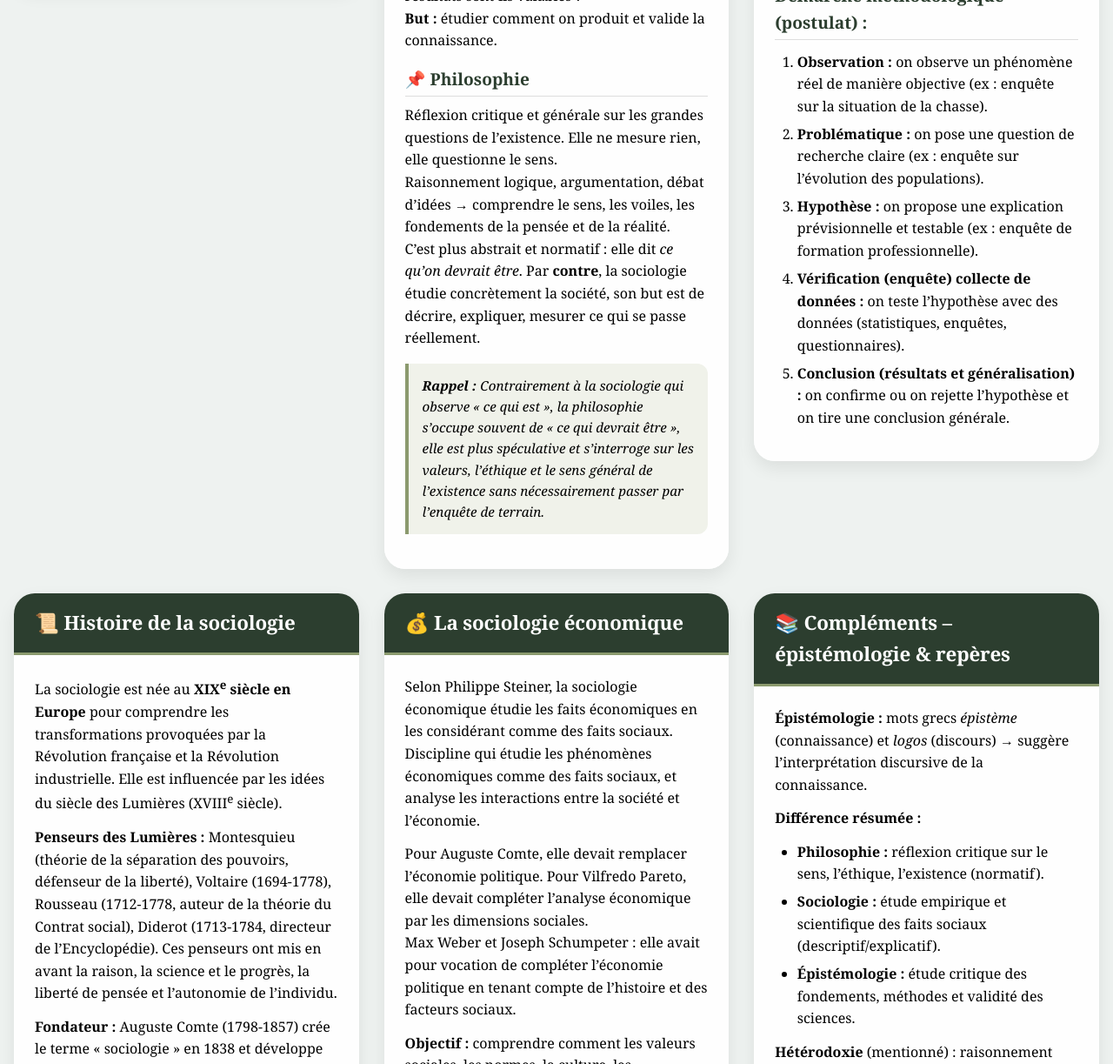
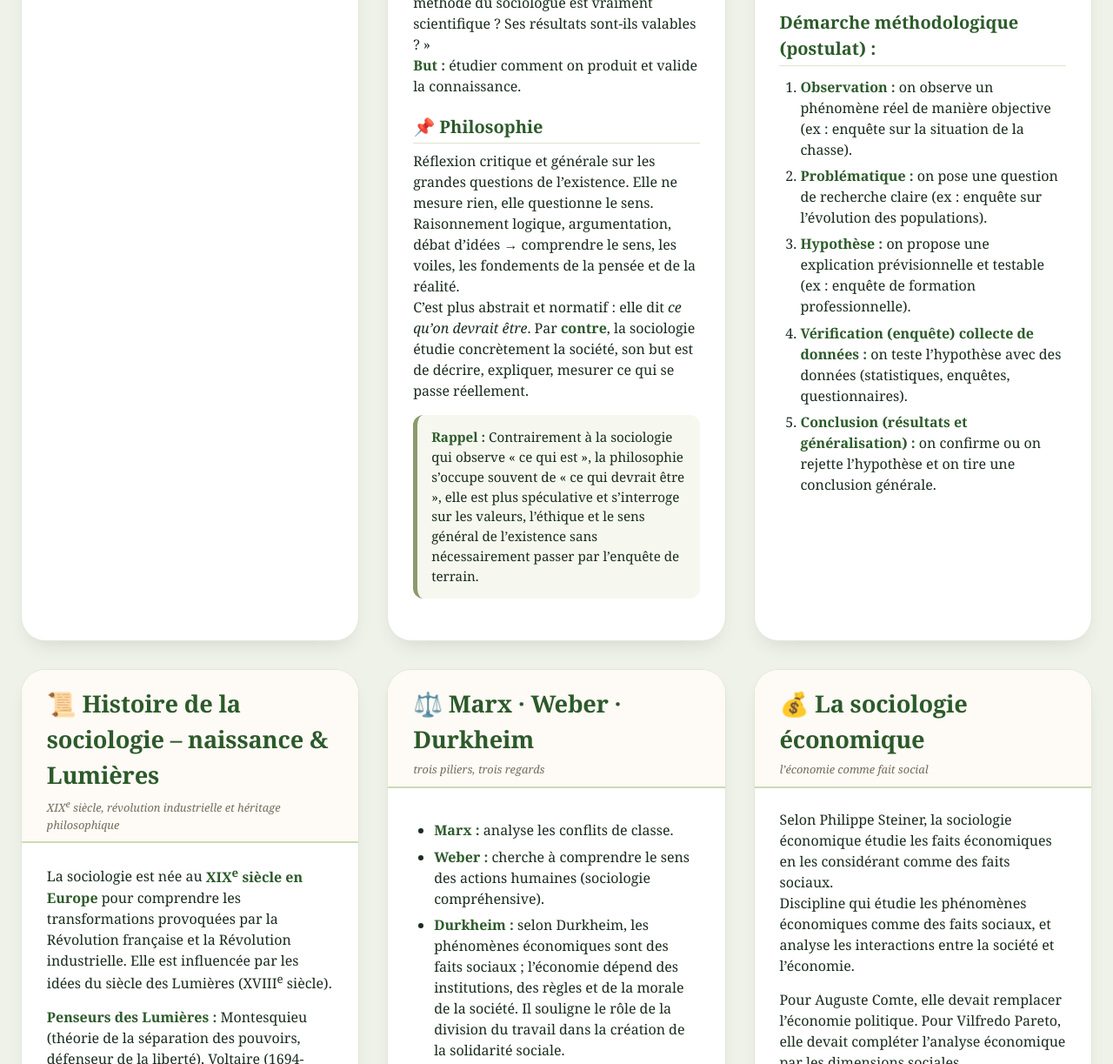
Before and after one commit to eco2026/sociologie-classe, a plain HTML site: page index.html in a window 1280 px wide. Shown: the part 573-1796 px from the top of the page at 87% size. Drawn offline with Linux system fonts and the light colour scheme.

Commit message:
Update index.html

```diff
--- a/index.html
+++ b/index.html
@@ -2,7 +2,7 @@
 <html lang="fr">
 <head>
     <meta charset="UTF-8">
-    <meta name="viewport" content="width=device-width, initial-scale=1.0">
+    <meta name="viewport" content="width=device-width, initial-scale=1.0, initial-scale=1.0">
     <title>Sociologie - Cours en cartes</title>
     <style>
         * {
@@ -13,75 +13,88 @@
 
         body {
             font-family: 'Georgia', 'Times New Roman', serif;
-            line-height: 1.6;
-            background: #eef2f0;
-            padding: 2rem 1rem;
+            line-height: 1.5;
+            background: #eef2e8;
+            color: #1a2c1e;
+            padding: 2rem 1.5rem;
         }
 
-        /* Conteneur principal en grille responsive */
+        /* grille de cartes responsive */
         .cards-grid {
             max-width: 1400px;
             margin: 0 auto;
-            display: grid;
-            grid-template-columns: repeat(auto-fill, minmax(380px, 1fr));
-            gap: 1.8rem;
+            display: flex;
+            flex-wrap: wrap;
+            gap: 2rem;
+            justify-content: center;
         }
 
-        /* Style carte */
+        /* style carte individuelle */
         .card {
             background: #ffffff;
-            border-radius: 24px;
-            box-shadow: 0 8px 20px rgba(0, 0, 0, 0.08);
+            border-radius: 28px;
+            box-shadow: 0 12px 24px -10px rgba(0, 0, 0, 0.12);
+            transition: transform 0.2s ease, box-shadow 0.2s ease;
             overflow: hidden;
-            transition: transform 0.2s ease, box-shadow 0.2s ease;
+            flex: 1 1 380px;
+            max-width: 500px;
             display: flex;
             flex-direction: column;
-            height: fit-content;
+            border: 1px solid #e2e6da;
         }
 
         .card:hover {
-            transform: translateY(-4px);
-            box-shadow: 0 16px 28px rgba(0, 0, 0, 0.12);
+            transform: translateY(-5px);
+            box-shadow: 0 20px 30px -12px rgba(0, 0, 0, 0.2);
         }
 
-        /* En-tête de carte */
+        /* en-tête de carte avec petite bande décorative */
         .card-header {
-            background: #2c3e2f;
-            color: white;
-            padding: 1rem 1.5rem;
-            border-bottom: 3px solid #8b9a6e;
+            background: #fefaf5;
+            padding: 1.2rem 1.8rem 0.6rem 1.8rem;
+            border-bottom: 2px solid #cbdbb4;
         }
 
-        .card-header h2, .card-header h3 {
+        .card-header h2 {
+            font-size: 1.7rem;
+            color: #2c5a2a;
+            border: none;
             margin: 0;
-            font-size: 1.4rem;
-            font-weight: 600;
+            padding: 0;
             letter-spacing: -0.2px;
-            border: none;
-            color: white;
-            padding: 0;
         }
 
-        .card-header .sub {
-            font-size: 0.85rem;
-            opacity: 0.85;
+        .card-header .subhead {
+            font-size: 0.8rem;
+            color: #6f6f5e;
             margin-top: 0.3rem;
-            display: block;
+            font-style: italic;
         }
 
-        /* Contenu */
         .card-content {
-            padding: 1.5rem;
+            padding: 1.5rem 1.8rem 2rem 1.8rem;
             flex: 1;
-            background: #fefefe;
         }
 
+        /* reprise des styles typographiques fidèles au contenu d'origine */
         .card-content p {
-            margin-bottom: 0.8rem;
+            margin-bottom: 0.9rem;
+        }
+
+        .card-content h3 {
+            font-size: 1.25rem;
+            color: #2c5a2a;
+            margin: 1.2rem 0 0.5rem 0;
+            border-bottom: 1px solid #dde3ce;
+            padding-bottom: 0.2rem;
+        }
+
+        .card-content h3:first-of-type {
+            margin-top: 0;
         }
 
         .card-content ul, .card-content ol {
-            margin: 0.8rem 0 0.8rem 1.6rem;
+            margin: 0.75rem 0 1rem 1.5rem;
         }
 
         .card-content li {
@@ -89,54 +102,48 @@
         }
 
         .note {
-            background: #f0f2ea;
-            padding: 0.8rem 1rem;
-            border-left: 4px solid #8b9a6e;
+            background: #f6f8f0;
+            border-left: 5px solid #8b9a6e;
+            padding: 0.9rem 1rem;
             margin: 1rem 0;
-            font-style: italic;
-            border-radius: 0 12px 12px 0;
+            font-style: normal;
             font-size: 0.95rem;
+            border-radius: 12px;
         }
 
         hr {
             margin: 1rem 0;
             border: none;
-            border-top: 1px dotted #ccc;
+            border-top: 1px dotted #cbd5b5;
         }
 
-        .small-meta {
-            font-size: 0.75rem;
-            color: #6c6c6c;
-            margin-top: 1rem;
-            border-top: 1px solid #e0e0e0;
-            padding-top: 0.6rem;
-        }
-
-        /* adaptation pour titres internes si présents */
-        .card-content h3 {
-            color: #2c3e2f;
-            border-bottom: 1px solid #ddd;
-            padding-bottom: 0.2rem;
-            margin: 1rem 0 0.6rem 0;
-            font-size: 1.2rem;
+        strong {
+            color: #2c5a2a;
+            font-weight: 700;
         }
 
         footer {
             text-align: center;
-            margin-top: 3rem;
+            margin-top: 3.5rem;
             font-size: 0.8rem;
-            color: #4a5b3e;
-            max-width: 1400px;
+            color: #5a6b4a;
+            border-top: 1px solid #cfddbc;
+            padding-top: 1.8rem;
+            max-width: 1200px;
             margin-left: auto;
             margin-right: auto;
         }
 
-        @media (max-width: 500px) {
-            .cards-grid {
-                grid-template-columns: 1fr;
+        /* petite adaptation responsive */
+        @media (max-width: 860px) {
+            body {
+                padding: 1.2rem;
+            }
+            .card-content {
+                padding: 1.2rem 1.5rem;
             }
             .card-header h2 {
-                font-size: 1.2rem;
+                font-size: 1.5rem;
             }
         }
     </style>
@@ -149,6 +156,7 @@
     <div class="card">
         <div class="card-header">
             <h2>📖 1) Définition de la sociologie</h2>
+            <div class="subhead">étymologie & objet scientifique</div>
         </div>
         <div class="card-content">
             <p><strong>Étymologie :</strong> « brut » (?) — du latin <em>socius</em> (société, compagnon) et du grec <em>logos</em> (étude, discours, science).</p>
@@ -161,6 +169,7 @@
     <div class="card">
         <div class="card-header">
             <h2>🔍 Sociologie, philosophie & épistémologie</h2>
+            <div class="subhead">distinctions fondamentales</div>
         </div>
         <div class="card-content">
             <h3>📌 Épistémologie</h3>
@@ -181,10 +190,11 @@
         </div>
     </div>
 
-    <!-- CARTE 3 : Positivisme et méthodologie scientifique (Auguste Comte) -->
+    <!-- CARTE 3 : Positivisme & méthodologie scientifique (Auguste Comte) -->
     <div class="card">
         <div class="card-header">
-            <h2>🔬 Positivisme & méthodologie scientifique</h2>
+            <h2>🔬 Positivisme & méthode scientifique</h2>
+            <div class="subhead">Auguste Comte – père de la sociologie</div>
         </div>
         <div class="card-content">
             <p><strong>Positivisme :</strong> courant philosophique fondé par Auguste Comte au XIX<sup>e</sup> siècle. Il affirme que la connaissance authentique provient exclusivement de l’observation scientifique des faits et des expérimentations : idée objective → mesurable → vérifiable → basée sur des faits observables.</p>
@@ -201,27 +211,33 @@
         </div>
     </div>
 
-    <!-- CARTE 4 : Histoire de la sociologie et auteurs clés -->
+    <!-- CARTE 4 : Histoire de la sociologie et auteurs clés (partie 1 : Lumières et fondation) -->
     <div class="card">
         <div class="card-header">
-            <h2>📜 Histoire de la sociologie</h2>
+            <h2>📜 Histoire de la sociologie – naissance & Lumières</h2>
+            <div class="subhead">XIX<sup>e</sup> siècle, révolution industrielle et héritage philosophique</div>
         </div>
         <div class="card-content">
             <p>La sociologie est née au <strong>XIX<sup>e</sup> siècle en Europe</strong> pour comprendre les transformations provoquées par la Révolution française et la Révolution industrielle. Elle est influencée par les idées du siècle des Lumières (XVIII<sup>e</sup> siècle).</p>
             <p><strong>Penseurs des Lumières :</strong> Montesquieu (théorie de la séparation des pouvoirs, défenseur de la liberté), Voltaire (1694-1778), Rousseau (1712-1778, auteur de la théorie du Contrat social), Diderot (1713-1784, directeur de l’Encyclopédie). Ces penseurs ont mis en avant la raison, la science et le progrès, la liberté de pensée et l’autonomie de l’individu.</p>
             <p><strong>Fondateur :</strong> Auguste Comte (1798-1857) crée le terme « sociologie » en 1838 et développe le positivisme. La sociologie se développe ensuite grâce à Durkheim, Marx, Weber…</p>
+        </div>
+    </div>
 
-            <h3>Comparaison entre auteurs :</h3>
+    <!-- CARTE 5 : Comparaison entre auteurs – Marx, Weber, Durkheim -->
+    <div class="card">
+        <div class="card-header">
+            <h2>⚖️ Marx · Weber · Durkheim</h2>
+            <div class="subhead">trois piliers, trois regards</div>
+        </div>
+        <div class="card-content">
             <ul>
                 <li><strong>Marx :</strong> analyse les conflits de classe.</li>
                 <li><strong>Weber :</strong> cherche à comprendre le sens des actions humaines (sociologie compréhensive).</li>
                 <li><strong>Durkheim :</strong> selon Durkheim, les phénomènes économiques sont des faits sociaux ; l’économie dépend des institutions, des règles et de la morale de la société. Il souligne le rôle de la division du travail dans la création de la solidarité sociale.</li>
             </ul>
-
             <p><strong>Selon Durkheim :</strong> les activités économiques (production, échange, ...) sont influencées par les règles sociales, le volume de la production, la marge. Le respect d’un contrat commercial ne dépend pas seulement de l’intérêt économique, mais aussi de règles juridiques et morales de la société.</p>
-
             <p><strong>Selon Max Weber :</strong> la sociologie doit comprendre le sens des actions des individus. En sociologie économique, il montre que les phénomènes économiques sont influencés par les valeurs, les croyances et la culture — notamment dans le développement du capitalisme.</p>
-
             <div class="note">
                 <strong>Action sociale des individus :</strong> il faut comprendre les motivations des personnes qui agissent (sociologie comparative).<br>
                 Exemple : une personne qui travaille beaucoup pour gagner de l’argent (raison économique), mais aussi parce qu’elle considère le travail comme une valeur morale ou religieuse (raison sociologique/culturelle).<br>
@@ -230,31 +246,29 @@
         </div>
     </div>
 
-    <!-- CARTE 5 : Sociologie économique -->
+    <!-- CARTE 6 : Sociologie économique (définition + principes) -->
     <div class="card">
         <div class="card-header">
             <h2>💰 La sociologie économique</h2>
+            <div class="subhead">l’économie comme fait social</div>
         </div>
         <div class="card-content">
             <p>Selon Philippe Steiner, la sociologie économique étudie les faits économiques en les considérant comme des faits sociaux.<br>
             Discipline qui étudie les phénomènes économiques comme des faits sociaux, et analyse les interactions entre la société et l’économie.</p>
-
             <p>Pour Auguste Comte, elle devait remplacer l’économie politique. Pour Vilfredo Pareto, elle devait compléter l’analyse économique par les dimensions sociales.<br>
             Max Weber et Joseph Schumpeter : elle avait pour vocation de compléter l’économie politique en tenant compte de l’histoire et des facteurs sociaux.</p>
-
             <p><strong>Objectif :</strong> comprendre comment les valeurs sociales, les normes, la culture, les institutions et les relations entre individus influencent les comportements économiques, et réciproquement l’influence de la société sur l’économie.</p>
-
             <p><strong>Principe fondamental :</strong> les faits économiques sont aussi des faits sociaux ; l’économie ne peut pas être étudiée indépendamment de la société.</p>
-
             <h3>Unité de sociologie économique :</h3>
             <p>Elle s’intéresse aux faits sociaux (ex : institutions, droits des femmes, etc.).</p>
         </div>
     </div>
 
-    <!-- CARTE 6 : Éléments complémentaires (épistémologie & citations) -->
+    <!-- CARTE 7 : Compléments épistémologie & repères -->
     <div class="card">
         <div class="card-header">
-            <h2>📚 Compléments – épistémologie & repères</h2>
+            <h2>🧠 Épistémologie – repères & synthèse</h2>
+            <div class="subhead">philosophie / sociologie / épistémologie : distinctions résumées</div>
         </div>
         <div class="card-content">
             <p><strong>Épistémologie :</strong> mots grecs <em>épistème</em> (connaissance) et <em>logos</em> (discours) → suggère l’interprétation discursive de la connaissance.</p>
@@ -266,13 +280,15 @@
             </ul>
             <p><strong>Hétérodoxie</strong> (mentionné) : raisonnement logique, argumentation, débat d’idées ; comprendre le sens, les fondements de la pensée et de la réalité.</p>
             <p><em>Note :</em> « qui était le plus social » – Marx analyse les conflits de classe, Weber écrit sur le sens des actions humaines. Selon Durkheim, les phénomènes économiques sont des faits sociaux.</p>
-            <div class="small-meta">Contenu intégral sans modification</div>
+            <hr>
+            <p style="font-size:0.9rem;"><strong>Rappel final</strong> : l’ensemble du contenu respecte strictement la retranscription des fichiers d’origine – seule la présentation en cartes a été choisie pour une meilleure lisibilité.</p>
         </div>
     </div>
 </div>
 
 <footer>
-    📄 Contenu retranscrit sans modification — seule la mise en page a été réorganisée sous forme de cartes pour une meilleure lisibilité.
+    Contenu retranscrit sans modification — seule la mise en page a été organisée en cartes pour une meilleure lisibilité.<br>
+    Sociologie : définitions, épistémologie, histoire & sociologie économique.
 </footer>
 
 </body>
```
